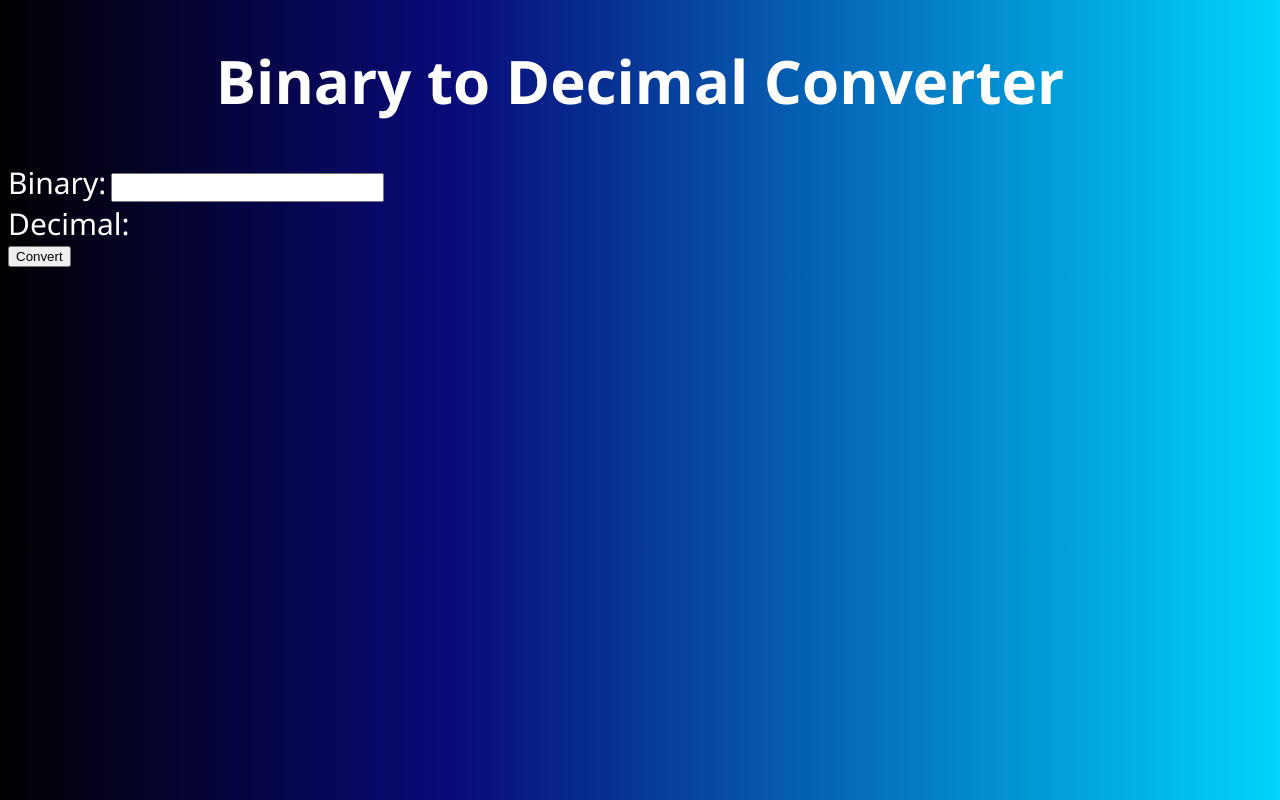
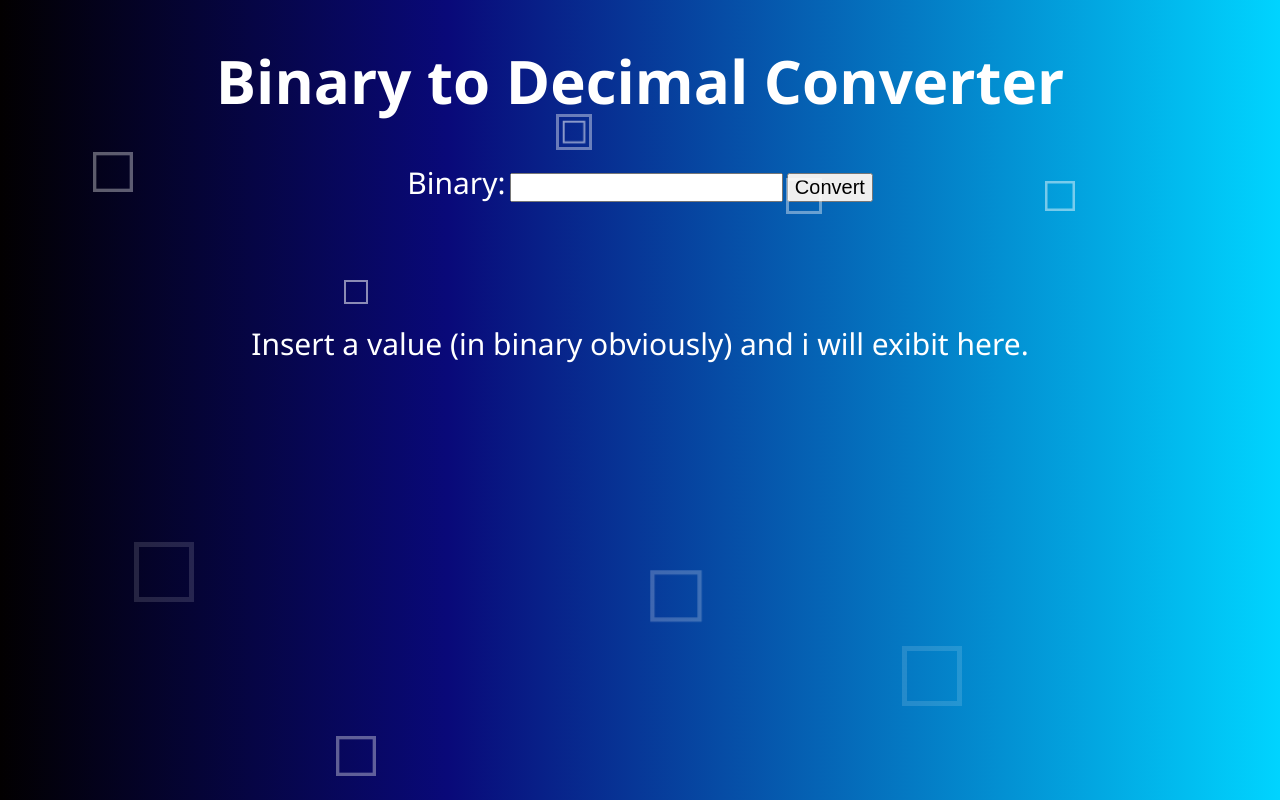
Before and after one commit to Ranbut/Binary2Decimal, a plain HTML site: page index.html in a window 1280 px wide. Drawn offline with Linux system fonts and the light colour scheme.

Commit message:
updated html

```diff
--- a/index.html
+++ b/index.html
@@ -10,16 +10,27 @@
 </head>
 
 <body>
-    <div class="bcontent-wrapper">
-        <h1><span class="highlight">Binary to Decimal Converter</span></h1>
-        <label id="decimal_label">Binary:</label>
-        <input type="text" id="binary_value" name="binary_value">
+    <div class ="box">
+        <div></div>
+        <div></div>
+        <div></div>
+        <div></div>
+        <div></div>
+        <div></div>
+        <div></div>
+        <div></div>
+        <div></div>
+        <div></div>
     </div>
-    <div class="bcontent-wrapper">
-        <label id="decimal_value">Decimal: </label>
+        <div class="bwrapper">
+            <h1><span class="highlight">Binary to Decimal Converter</span></h1>
+            <label>Binary:</label>
+            <input type="text" id="binary_value" name="binary_value">
+            <button onclick="convertBinary()" class="button">Convert</button>
+        </div>
+    <div class="dwrapper">
+        <label id="decimal_value">Insert a value (in binary obviously) and i will exibit here.</label>
     </div>
-    <button onclick="convertBinary()">Convert</button>
-
 </body>
 
 </html>
```
